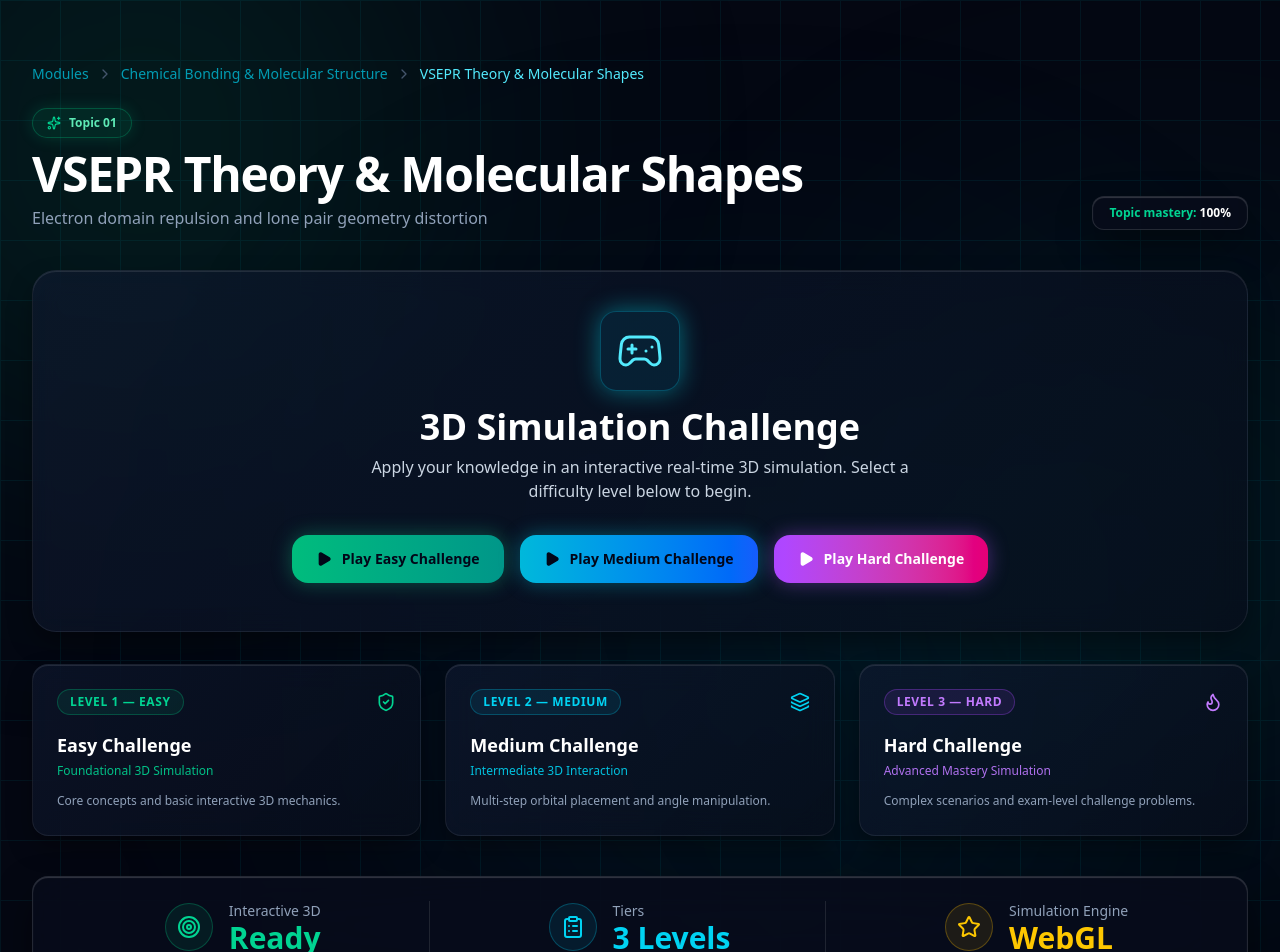
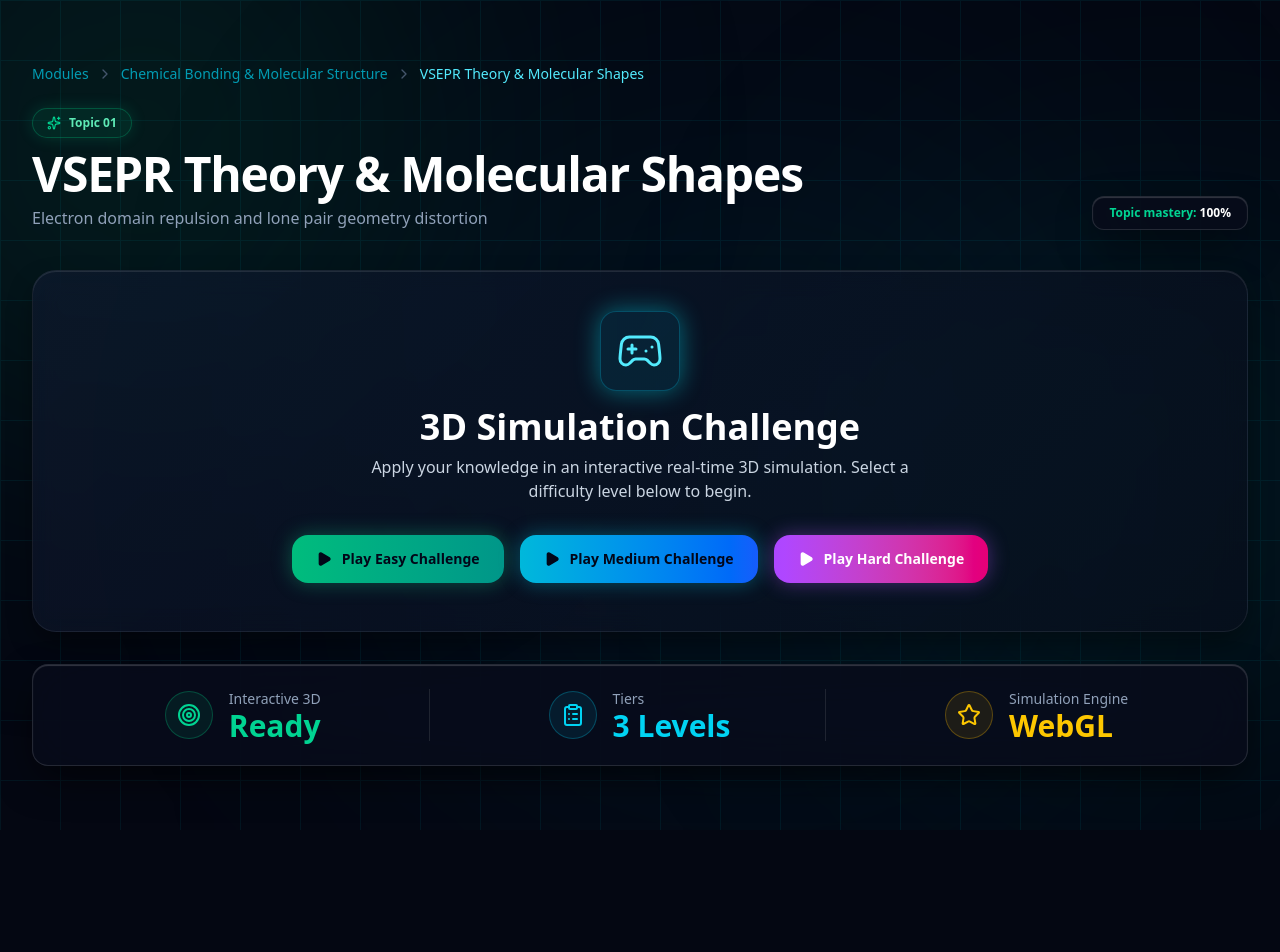
Before and after one commit to Riteshyv18/ChemistrySimulations, a Next.js app: page /challenge/1/1 in a window 1280 px wide. Shown: the top 952 px of the page. After the commit the page ends 830 px from the top, so only its background shows below. Built offline with nearby package versions, Linux system fonts and the light colour scheme.

Commit message:
Remove the 3 difficulty level boxes completely from the topic UI

```diff
--- a/src/app/challenge/[module]/[topic]/page.tsx
+++ b/src/app/challenge/[module]/[topic]/page.tsx
@@ -1,6 +1,6 @@
 import React from "react";
 import Link from "next/link";
-import { Gamepad2, Play, Target, ShieldCheck, Flame, Layers, Sparkles, Star, ClipboardList } from "lucide-react";
+import { Gamepad2, Play, Target, Sparkles, Star, ClipboardList } from "lucide-react";
 import { PageShell } from "@/components/ui/PageShell";
 import { PageHeader } from "@/components/ui/PageHeader";
 import { Breadcrumbs } from "@/components/ui/Breadcrumbs";
@@ -13,67 +13,6 @@ interface PageProps {
     topic: string;
   }>;
 }
-
-const TOPIC_CHALLENGE_DESCRIPTIONS: Record<
-  string,
-  {
-    easy: { title: string; subtitle: string; desc: string };
-    medium: { title: string; subtitle: string; desc: string };
-    hard: { title: string; subtitle: string; desc: string };
-  }
-> = {
-  "vsepr-molecular-shapes": {
-    easy: {
-      title: "Shape Identifier & Bond Angles",
-      subtitle: "CH₄ (109.5°), NH₃ (107°), H₂O (104.5°), BF₃ (120°)",
-      desc: "Rotate 3D models and enter precise bond angles to understand electron domain repulsion.",
-    },
-    medium: {
-      title: "Lone Pair Balancer",
-      subtitle: "5-Coordinate TBP: Seesaw, T-Shaped & Linear",
-      desc: "Distribute lone pairs across equatorial vs axial positions to minimize 90° repulsion.",
-    },
-    hard: {
-      title: "Steric Number Mastery",
-      subtitle: "XeF₄, ClF₃, SF₄, I₃⁻ & Interhalogens",
-      desc: "Predict 3D geometries and lone pair deviations in advanced noble gas compounds.",
-    },
-  },
-  "hybridization-orbital-overlap": {
-    easy: {
-      title: "Basic Hybridization",
-      subtitle: "sp (180°), sp² (120°), sp³ (109.5°)",
-      desc: "Explore directional 3D hybrid orbital lobes and spatial orientations.",
-    },
-    medium: {
-      title: "Orbital Workshop",
-      subtitle: "Interactive 3D Orbital Mixer",
-      desc: "Combine spherical s and directional p orbitals step-by-step to synthesize hybrid orbitals.",
-    },
-    hard: {
-      title: "Hybridization Match Puzzle",
-      subtitle: "Molecules & Overlap Matching",
-      desc: "Solve 3D match puzzles linking molecular geometry, hybridization, and steric numbers.",
-    },
-  },
-  "molecular-orbital-theory": {
-    easy: {
-      title: "MOT Orbital Builder",
-      subtitle: "1s & 2s In-Phase vs Out-of-Phase",
-      desc: "Synthesize bonding σ and antibonding σ* molecular orbital clouds in 3D.",
-    },
-    medium: {
-      title: "Diatomic Filling & Energy Diagram",
-      subtitle: "B₂, C₂, N₂, O₂, F₂ Electron Filling",
-      desc: "Fill molecular orbitals in order of increasing energy according to Hund's and Aufbau rules.",
-    },
-    hard: {
-      title: "MOT Mastery",
-      subtitle: "Bond Order, Bond Length & Magnetism",
-      desc: "Calculate bond orders and deduce paramagnetism vs diamagnetism from MO configurations.",
-    },
-  },
-};
 
 export default async function TopicPage({ params }: PageProps) {
   const { module: moduleParam, topic: topicParam } = await params;
@@ -94,24 +33,6 @@ export default async function TopicPage({ params }: PageProps) {
 
   const { module: mod, topic } = result;
   const base = `/challenge/${mod.slug}/${topic.slug}`;
-
-  const details = TOPIC_CHALLENGE_DESCRIPTIONS[topic.slug] || {
-    easy: {
-      title: "Easy Challenge",
-      subtitle: "Foundational 3D Simulation",
-      desc: "Core concepts and basic interactive 3D mechanics.",
-    },
-    medium: {
-      title: "Medium Challenge",
-      subtitle: "Intermediate 3D Interaction",
-      desc: "Multi-step orbital placement and angle manipulation.",
-    },
-    hard: {
-      title: "Hard Challenge",
-      subtitle: "Advanced Mastery Simulation",
-      desc: "Complex scenarios and exam-level challenge problems.",
-    },
-  };
 
   return (
     <PageShell accent="emerald">
@@ -176,54 +97,6 @@ export default async function TopicPage({ params }: PageProps) {
         </div>
       </div>
 
-      {/* 3 Difficulty Level Cards */}
-      <div className="grid grid-cols-1 md:grid-cols-3 gap-5 sm:gap-6 mb-10">
-        {/* Easy */}
-        <div className="glass-card glass-card-glow-green rounded-2xl p-6 border border-emerald-500/20 flex flex-col justify-between shadow-lg">
-          <div>
-            <div className="flex items-center justify-between mb-4">
-              <span className="px-3 py-1 rounded-full bg-emerald-500/10 text-emerald-400 border border-emerald-500/30 text-xs font-black uppercase tracking-wider">
-                Level 1 — Easy
-              </span>
-              <ShieldCheck className="w-5 h-5 text-emerald-400" />
-            </div>
-            <h3 className="text-lg font-bold text-white mb-1">{details.easy.title}</h3>
-            <p className="text-xs text-emerald-400/90 font-medium mb-3">{details.easy.subtitle}</p>
-            <p className="text-slate-400 text-xs leading-relaxed">{details.easy.desc}</p>
-          </div>
-        </div>
-
-        {/* Medium */}
-        <div className="glass-card glass-card-glow-cyan rounded-2xl p-6 border border-cyan-500/20 flex flex-col justify-between shadow-lg">
-          <div>
-            <div className="flex items-center justify-between mb-4">
-              <span className="px-3 py-1 rounded-full bg-cyan-500/10 text-cyan-400 border border-cyan-500/30 text-xs font-black uppercase tracking-wider">
-                Level 2 — Medium
-              </span>
-              <Layers className="w-5 h-5 text-cyan-400" />
-            </div>
-            <h3 className="text-lg font-bold text-white mb-1">{details.medium.title}</h3>
-            <p className="text-xs text-cyan-400/90 font-medium mb-3">{details.medium.subtitle}</p>
-            <p className="text-slate-400 text-xs leading-relaxed">{details.medium.desc}</p>
-          </div>
-        </div>
-
-        {/* Hard */}
-        <div className="glass-card glass-card-glow-purple rounded-2xl p-6 border border-purple-500/20 flex flex-col justify-between shadow-lg">
-          <div>
-            <div className="flex items-center justify-between mb-4">
-              <span className="px-3 py-1 rounded-full bg-purple-500/10 text-purple-400 border border-purple-500/30 text-xs font-black uppercase tracking-wider">
-                Level 3 — Hard
-              </span>
-              <Flame className="w-5 h-5 text-purple-400" />
-            </div>
-            <h3 className="text-lg font-bold text-white mb-1">{details.hard.title}</h3>
-            <p className="text-xs text-purple-400/90 font-medium mb-3">{details.hard.subtitle}</p>
-            <p className="text-slate-400 text-xs leading-relaxed">{details.hard.desc}</p>
-          </div>
-        </div>
-      </div>
-
       <StatStrip
         items={[
           { icon: Target, label: "Interactive 3D", value: "Ready", accent: "emerald" },
```
